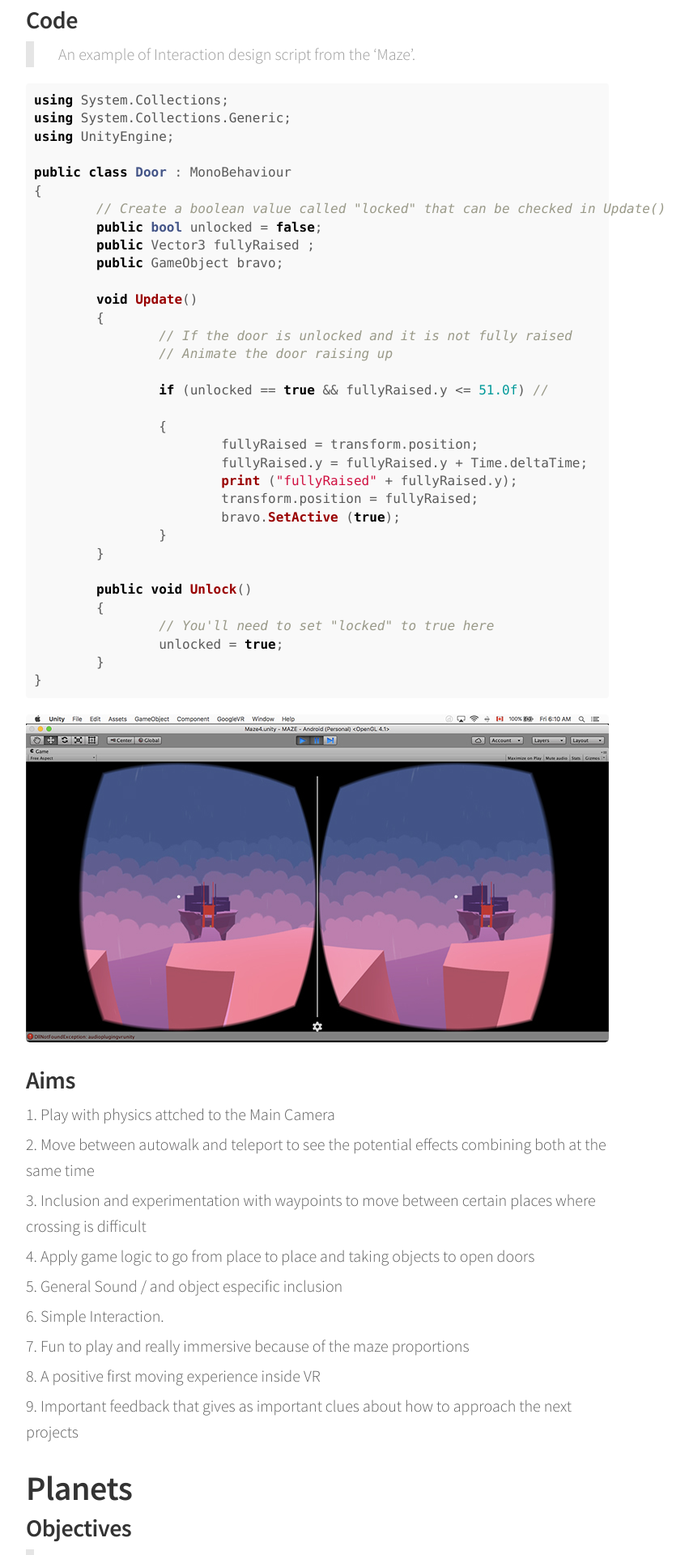
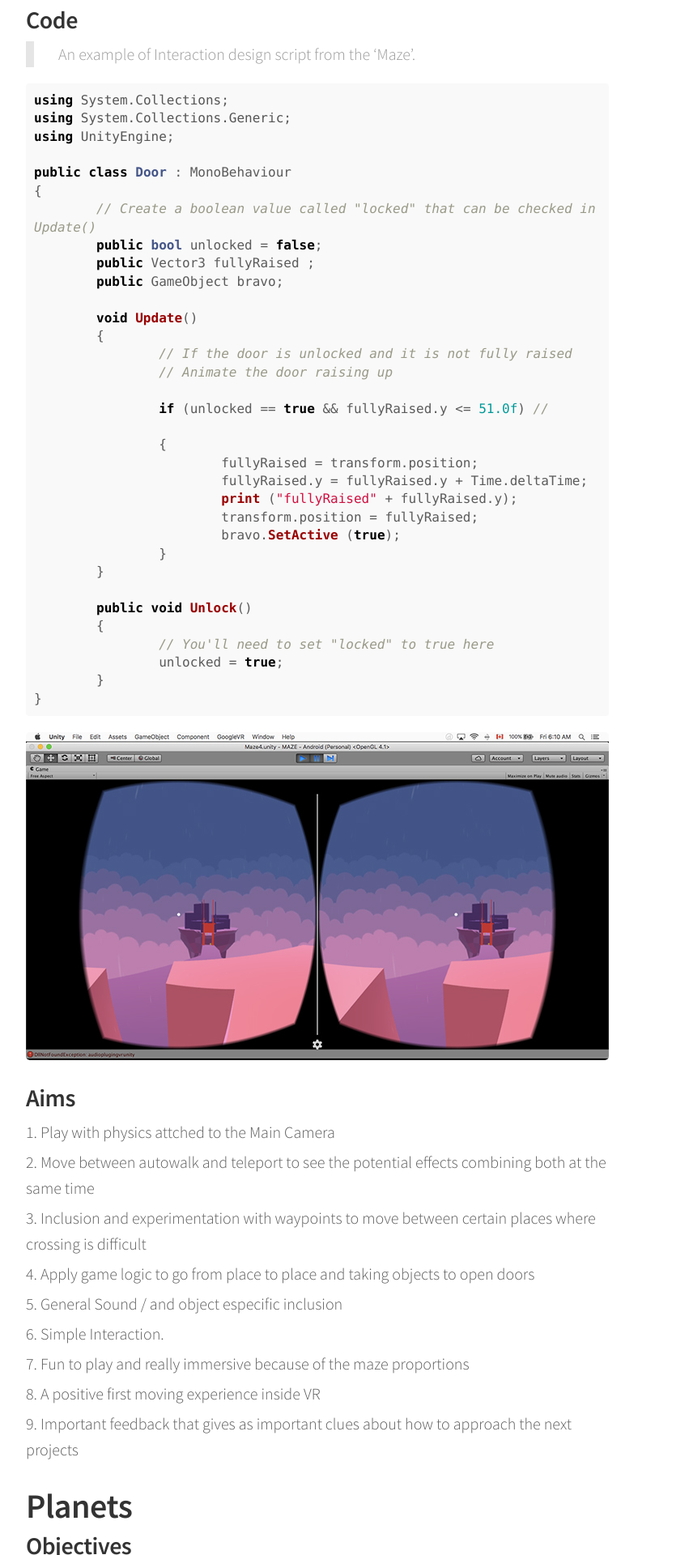
Before and after one commit to bernatferragut/FutureWeb-blog, a Jekyll site: the page built from vr.md, in a window 1280 px wide. Shown: the part 1070-2990 px from the top of the page at 81% size, without its empty margins (248-1099 px from the left). Built offline with Jekyll 4.4.1, drawn with Linux system fonts in a browser that asks for light colours; nearby versions of some CDN libraries.

Commit message:
Update _typography.scss
wrap code

```diff
--- a/_sass/_typography.scss
+++ b/_sass/_typography.scss
@@ -189,14 +189,14 @@ pre {
   padding: .5rem;
   font-size: .8rem;
   line-height: 1.4;
-  //white-space: pre;
+  white-space: pre;
+  white-space: pre-wrap;
   word-break: break-all;
-  word-wrap: break-word;
+  // word-wrap: break-word;
   background-color: $code-background-color;
 }
 
 pre code {
-  //white-space: pre;
   padding: 0;
   font-size: 100%;
   color: inherit;
```
